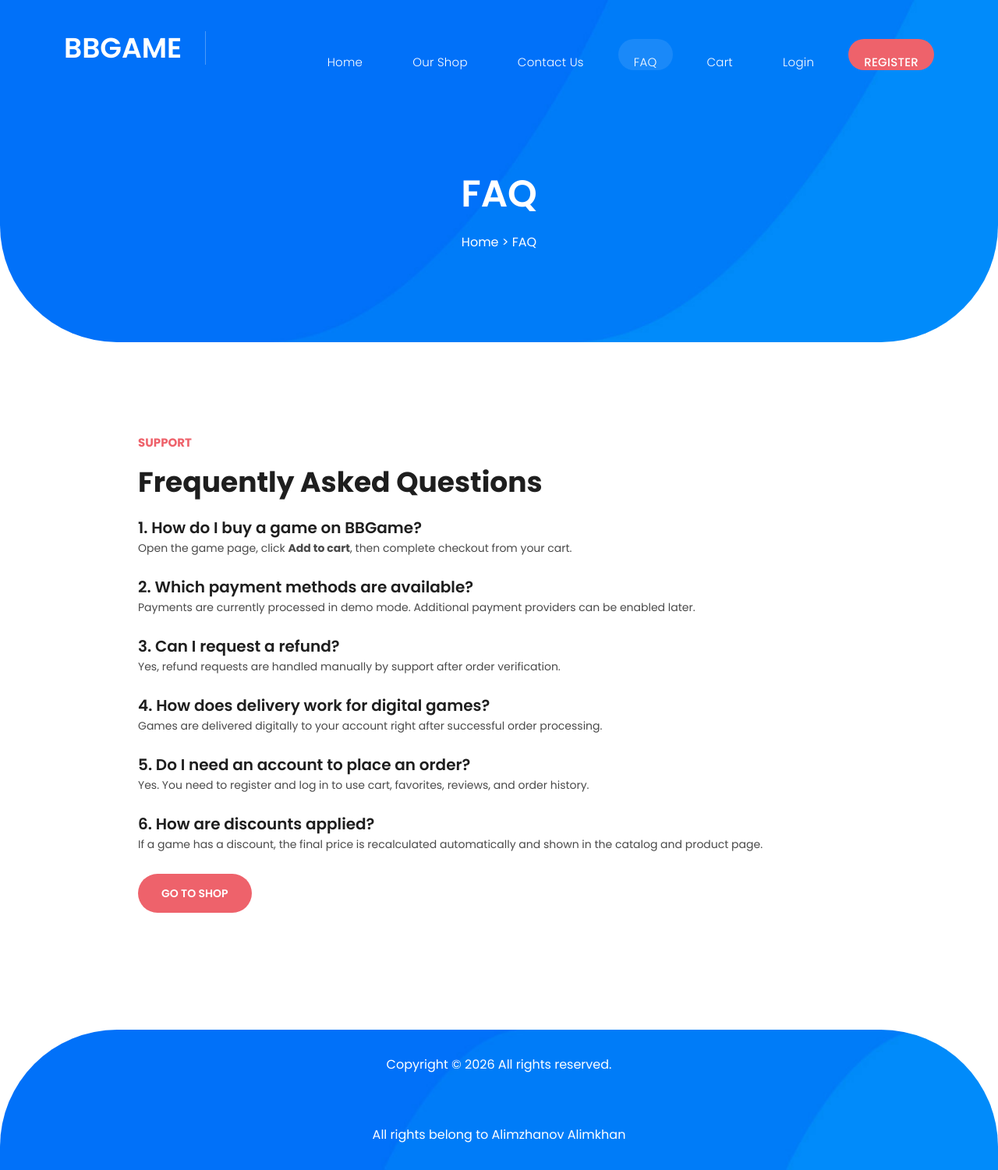
After one commit to animerus675-ship-it/GameStore, a Django app: page /faq/ in a window 1280 px wide. The commit adds this page. Shown: the whole page at 78% size. Run offline with Django 5.2, Linux system fonts and the light colour scheme; some libraries are stand-ins or nearby versions.

Commit message:
Add FAQ page

```diff
--- a/pages/urls.py
+++ b/pages/urls.py
@@ -4,6 +4,9 @@ from . import views
 
 urlpatterns = [
     path("", views.home, name="home"),
+    path("news/", views.news_list, name="news_list"),
+    path("news/<slug:slug>/", views.news_detail, name="news_detail"),
+    path("profile/", views.profile_view, name="profile"),
     path("login/", views.user_login, name="login"),
     path("logout/", views.user_logout, name="logout"),
     path("register/", views.register, name="register"),
@@ -15,11 +18,14 @@ urlpatterns = [
     path("checkout/", views.checkout, name="checkout"),
     path("orders/", views.orders_list, name="orders_list"),
     path("orders/<int:order_id>/", views.order_detail, name="order_detail"),
+    path("favorites/", views.favorites_list, name="favorites_list"),
     path("manage/orders/", views.manage_orders, name="manage_orders"),
     path("manage/orders/<int:order_id>/status/", views.manage_order_status, name="manage_order_status"),
     path("product/", views.product_detail, {"slug": "demo"}, name="product_detail"),
+    path("favorite/<slug:slug>/", views.toggle_favorite, name="favorite_toggle"),
     path("product/<slug:slug>/favorite/", views.toggle_favorite, name="toggle_favorite"),
     path("product/<slug:slug>/review/", views.upsert_review, name="upsert_review"),
     path("product/<slug:slug>/", views.product_detail, name="product_detail"),
     path("contact/", views.contact, name="contact"),
+    path("faq/", views.faq, name="faq"),
 ]
--- a/pages/views.py
+++ b/pages/views.py
@@ -7,21 +7,35 @@ from django.contrib.auth.forms import AuthenticationForm, UserCreationForm
 from django.contrib.auth.models import Group
 from django.core.paginator import Paginator
 from django.db.models import Avg
-from django.http import HttpResponseForbidden
+from django.http import HttpResponseForbidden, JsonResponse
 from django.shortcuts import get_object_or_404, redirect, render
+from django.urls import reverse
 from django.views.decorators.http import require_POST
 
 from accounts.utils import is_manager
+from accounts.models import Profile
 from cart.models import Cart, CartItem
 from catalog.models import Game
 from catalog.views import shop as catalog_shop
+from core.models import News
 from favorites.models import Favorite
 from orders.models import Order, OrderItem, Payment
 from reviews.models import Review
 
 
 def home(request):
-    return render(request, "pages/home.html")
+    news_list = News.objects.order_by("-created_at")[:4]
+    return render(request, "pages/home.html", {"news_list": news_list})
+
+
+def news_list(request):
+    items = News.objects.order_by("-created_at")
+    return render(request, "pages/news_list.html", {"news_list": items})
+
+
+def news_detail(request, slug):
+    news = get_object_or_404(News, slug=slug)
+    return render(request, "pages/news_detail.html", {"news": news})
 
 
 
@@ -29,6 +43,8 @@ def _prepare_register_form(form):
     for field_name in ("username", "password1", "password2"):
         if field_name in form.fields:
             form.fields[field_name].widget.attrs["class"] = "form-control"
+            # Hide built-in help texts by default; show only validation errors in template.
+            form.fields[field_name].help_text = ""
     return form
 
 
@@ -40,7 +56,7 @@ def register(request):
             client_group, _ = Group.objects.get_or_create(name="client")
             user.groups.add(client_group)
             login(request, user)
-            messages.success(request, "Р РµРіРёСЃС‚СЂР°С†РёСЏ РїСЂРѕС€Р»Р° СѓСЃРїРµС€РЅРѕ.")
+            messages.success(request, "Registration completed successfully.")
             return redirect("home")
     else:
         form = _prepare_register_form(UserCreationForm())
@@ -58,7 +74,7 @@ def user_login(request):
         if form.is_valid():
             login(request, form.get_user())
             return redirect(next_url or "home")
-        messages.error(request, "РќРµРІРµСЂРЅС‹Р№ Р»РѕРіРёРЅ РёР»Рё РїР°СЂРѕР»СЊ.")
+        messages.error(request, "Invalid username or password.")
     else:
         form = AuthenticationForm(request)
 
@@ -72,6 +88,32 @@ def user_logout(request):
 
 def shop(request):
     return catalog_shop(request)
+
+
+@login_required
+def profile_view(request):
+    profile, _ = Profile.objects.get_or_create(
+        user=request.user,
+        defaults={"display_name": request.user.username},
+    )
+
+    if request.method == "POST" and request.FILES.get("avatar"):
+        profile.avatar = request.FILES["avatar"]
+        profile.save(update_fields=["avatar"])
+        messages.success(request, "Avatar updated.")
+        return redirect("profile")
+
+    favorites_count = Favorite.objects.filter(user=request.user).count()
+    cart_count = CartItem.objects.filter(cart__user=request.user).count()
+    return render(
+        request,
+        "profile.html",
+        {
+            "profile": profile,
+            "favorites_count": favorites_count,
+            "cart_count": cart_count,
+        },
+    )
 
 
 def product_detail(request, slug):
@@ -104,14 +146,35 @@ def product_detail(request, slug):
 
 
 @login_required
+def favorites_list(request):
+    favorites = (
+        Favorite.objects.filter(user=request.user)
+        .select_related("game")
+        .prefetch_related("game__screenshots")
+        .annotate(average_rating=Avg("game__reviews__rating"))
+        .order_by("-created_at")
+    )
+    return render(request, "favorites.html", {"favorites": favorites})
+
+
 @require_POST
 def toggle_favorite(request, slug):
+    if not request.user.is_authenticated:
+        if request.headers.get("x-requested-with") == "XMLHttpRequest":
+            return JsonResponse({"error": "auth_required"}, status=401)
+        return redirect(f"{reverse('login')}?next={request.path}")
+
     game = get_object_or_404(Game, slug=slug)
     favorite = Favorite.objects.filter(user=request.user, game=game).first()
     if favorite:
         favorite.delete()
+        status = "removed"
     else:
         Favorite.objects.create(user=request.user, game=game)
+        status = "added"
+
+    if request.headers.get("x-requested-with") == "XMLHttpRequest":
+        return JsonResponse({"status": status})
     return redirect("product_detail", slug=game.slug)
 
 
@@ -315,12 +378,16 @@ def manage_order_status(request, order_id):
     if new_status in valid_statuses:
         order.status = new_status
         order.save(update_fields=["status"])
-        messages.success(request, "РЎС‚Р°С‚СѓСЃ Р·Р°РєР°Р·Р° РѕР±РЅРѕРІР»РµРЅ.")
+        messages.success(request, "Order status has been updated.")
     else:
-        messages.error(request, "РќРµРєРѕСЂСЂРµРєС‚РЅС‹Р№ СЃС‚Р°С‚СѓСЃ.")
+        messages.error(request, "Invalid status.")
 
     return redirect("manage_orders")
 
 
 def contact(request):
     return render(request, "pages/contact.html")
+
+
+def faq(request):
+    return render(request, "pages/faq.html")
--- a/templates/layout/base.html
+++ b/templates/layout/base.html
@@ -1,4 +1,4 @@
-{% load static %}
+{% load static account_extras %}
 <!DOCTYPE html>
 <html lang="en">
 <head>
@@ -6,7 +6,7 @@
   <meta name="viewport" content="width=device-width, initial-scale=1, shrink-to-fit=no">
   <link href="https://fonts.googleapis.com/css2?family=Poppins:wght@100;200;300;400;500;600;700;800;900&display=swap" rel="stylesheet">
 
-  <title>{% block title %}Lugx Gaming{% endblock %}</title>
+  <title>{% block title %}BBGame{% endblock %}</title>
 
   <link href="{% static 'theme/vendor/bootstrap/css/bootstrap.min.css' %}" rel="stylesheet">
   <link rel="stylesheet" href="{% static 'theme/assets/css/fontawesome.css' %}">
@@ -14,6 +14,7 @@
   <link rel="stylesheet" href="{% static 'theme/assets/css/owl.css' %}">
   <link rel="stylesheet" href="{% static 'theme/assets/css/animate.css' %}">
   <link rel="stylesheet" href="https://unpkg.com/swiper@7/swiper-bundle.min.css">
+  <link rel="stylesheet" href="{% static 'css/custom.css' %}">
 </head>
 <body>
   <div id="js-preloader" class="js-preloader">
@@ -33,24 +34,26 @@
         <div class="col-12">
           <nav class="main-nav">
             <a href="{% url 'home' %}" class="logo">
-              <img src="{% static 'theme/assets/images/logo.png' %}" alt="Lugx" style="width: 158px;">
+              <h1>BBGame</h1>
             </a>
             <ul class="nav">
               <li><a href="{% url 'home' %}" class="{% if request.resolver_match.url_name == 'home' %}active{% endif %}">Home</a></li>
               <li><a href="{% url 'shop' %}" class="{% if request.resolver_match.url_name == 'shop' %}active{% endif %}">Our Shop</a></li>
-              <li><a href="{% url 'product_detail' %}" class="{% if request.resolver_match.url_name == 'product_detail' %}active{% endif %}">Product Details</a></li>
               <li><a href="{% url 'contact' %}" class="{% if request.resolver_match.url_name == 'contact' %}active{% endif %}">Contact Us</a></li>
-              <li><a href="{% url 'cart_detail' %}" class="{% if request.resolver_match.url_name == 'cart_detail' %}active{% endif %}">Корзина</a></li>
+              <li><a href="{% url 'faq' %}" class="{% if request.resolver_match.url_name == 'faq' %}active{% endif %}">FAQ</a></li>
+              <li><a href="{% url 'cart_detail' %}" class="{% if request.resolver_match.url_name == 'cart_detail' %}active{% endif %}">Cart</a></li>
               {% if user.is_authenticated %}
-                <li><a href="{% url 'orders_list' %}" class="{% if request.resolver_match.url_name == 'orders_list' %}active{% endif %}">Мои заказы</a></li>
                 {% if user.is_superuser or perms.orders.change_order %}
-                  <li><a href="{% url 'manage_orders' %}" class="{% if request.resolver_match.url_name == 'manage_orders' %}active{% endif %}">Управление заказами</a></li>
+                  <li><a href="{% url 'manage_orders' %}" class="{% if request.resolver_match.url_name == 'manage_orders' %}active{% endif %}">Manage Orders</a></li>
                 {% endif %}
-                <li><a href="#">Привет, {{ user.username }}</a></li>
-                <li><a href="{% url 'logout' %}">Выход</a></li>
+                <li class="profile-nav-item">
+                  <a href="{% url 'profile' %}" class="profile-nav-link {% if request.resolver_match.url_name == 'profile' %}active{% endif %}" title="Profile">
+                    <img src="{{ user|avatar_url }}" alt="" class="profile-avatar">
+                  </a>
+                </li>
               {% else %}
-                <li><a href="{% url 'login' %}" class="{% if request.resolver_match.url_name == 'login' %}active{% endif %}">Вход</a></li>
-                <li><a href="{% url 'register' %}" class="{% if request.resolver_match.url_name == 'register' %}active{% endif %}">Регистрация</a></li>
+                <li><a href="{% url 'login' %}" class="{% if request.resolver_match.url_name == 'login' %}active{% endif %}">Login</a></li>
+                <li><a href="{% url 'register' %}" class="{% if request.resolver_match.url_name == 'register' %}active{% endif %}">Register</a></li>
               {% endif %}
             </ul>
             <a class="menu-trigger">
@@ -75,7 +78,8 @@
   <footer>
     <div class="container">
       <div class="col-lg-12">
-        <p>Copyright &copy; 2048 LUGX Gaming Company. All rights reserved. &nbsp;&nbsp; <a rel="nofollow" href="https://templatemo.com" target="_blank">Design: TemplateMo</a></p>
+        <p>Copyright &copy; 2026 All rights reserved.</p>
+        <p>All rights belong to Alimzhanov Alimkhan</p>
       </div>
     </div>
   </footer>
@@ -86,5 +90,7 @@
   <script src="{% static 'theme/assets/js/owl-carousel.js' %}"></script>
   <script src="{% static 'theme/assets/js/counter.js' %}"></script>
   <script src="{% static 'theme/assets/js/custom.js' %}"></script>
+  <script src="{% static 'js/favorite.js' %}"></script>
+  {% block extra_js %}{% endblock %}
 </body>
 </html>
--- /dev/null
+++ b/templates/pages/faq.html
@@ -0,0 +1,63 @@
+{% extends "layout/base.html" %}
+
+{% block title %}BBGame - FAQ{% endblock %}
+
+{% block content %}
+<div class="page-heading header-text">
+  <div class="container">
+    <div class="row">
+      <div class="col-lg-12">
+        <h3>FAQ</h3>
+        <span class="breadcrumb"><a href="{% url 'home' %}">Home</a> &gt; FAQ</span>
+      </div>
+    </div>
+  </div>
+</div>
+
+<div class="section">
+  <div class="container">
+    <div class="row justify-content-center">
+      <div class="col-lg-10">
+        <div class="section-heading mb-4">
+          <h6>Support</h6>
+          <h2>Frequently Asked Questions</h2>
+        </div>
+
+        <div class="mb-4">
+          <h5>1. How do I buy a game on BBGame?</h5>
+          <p>Open the game page, click <strong>Add to cart</strong>, then complete checkout from your cart.</p>
+        </div>
+
+        <div class="mb-4">
+          <h5>2. Which payment methods are available?</h5>
+          <p>Payments are currently processed in demo mode. Additional payment providers can be enabled later.</p>
+        </div>
+
+        <div class="mb-4">
+          <h5>3. Can I request a refund?</h5>
+          <p>Yes, refund requests are handled manually by support after order verification.</p>
+        </div>
+
+        <div class="mb-4">
+          <h5>4. How does delivery work for digital games?</h5>
+          <p>Games are delivered digitally to your account right after successful order processing.</p>
+        </div>
+
+        <div class="mb-4">
+          <h5>5. Do I need an account to place an order?</h5>
+          <p>Yes. You need to register and log in to use cart, favorites, reviews, and order history.</p>
+        </div>
+
+        <div class="mb-4">
+          <h5>6. How are discounts applied?</h5>
+          <p>If a game has a discount, the final price is recalculated automatically and shown in the catalog and product page.</p>
+        </div>
+
+        <div class="main-button">
+          <a href="{% url 'shop' %}">Go to Shop</a>
+        </div>
+      </div>
+    </div>
+  </div>
+</div>
+{% endblock %}
```
